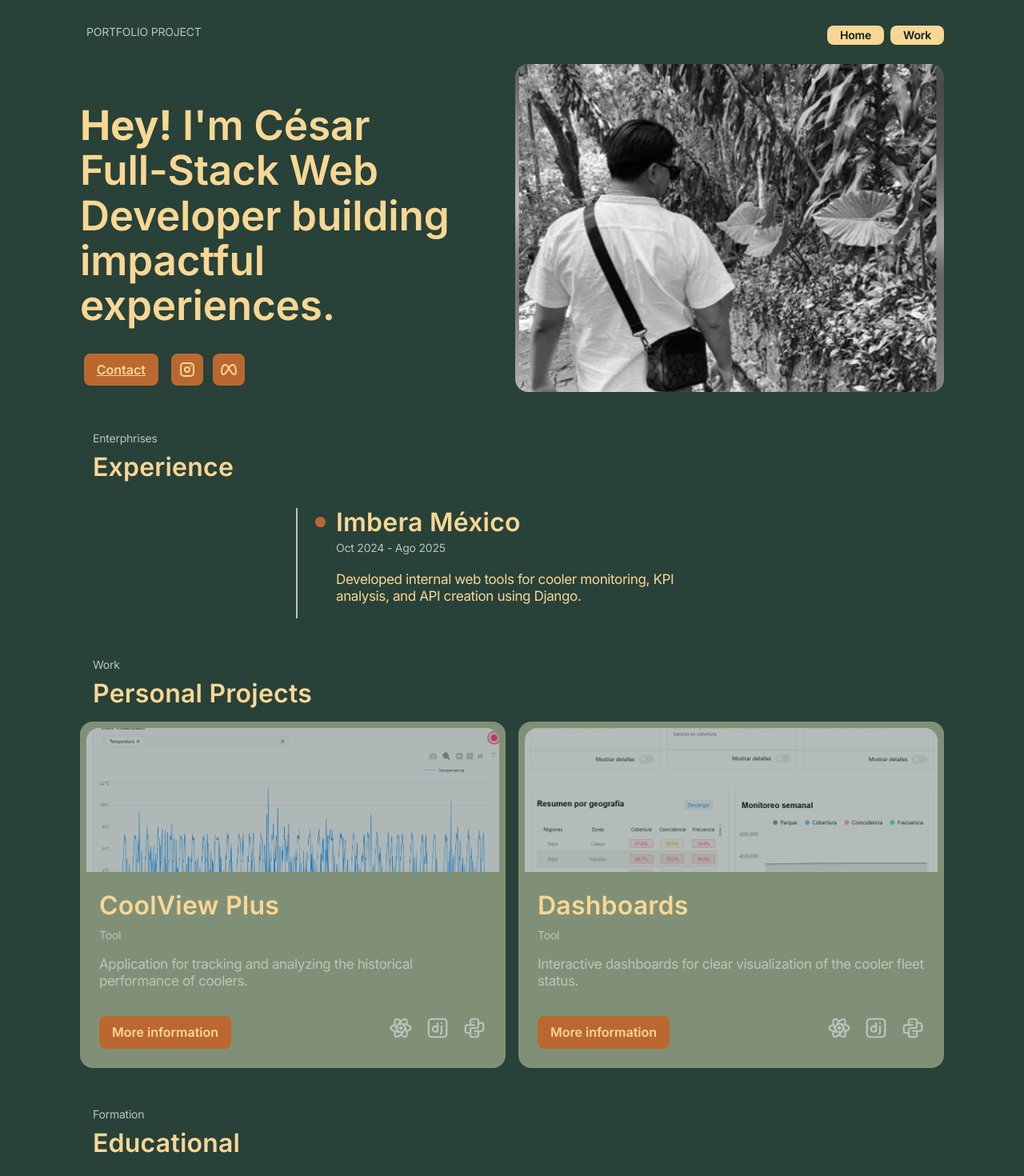
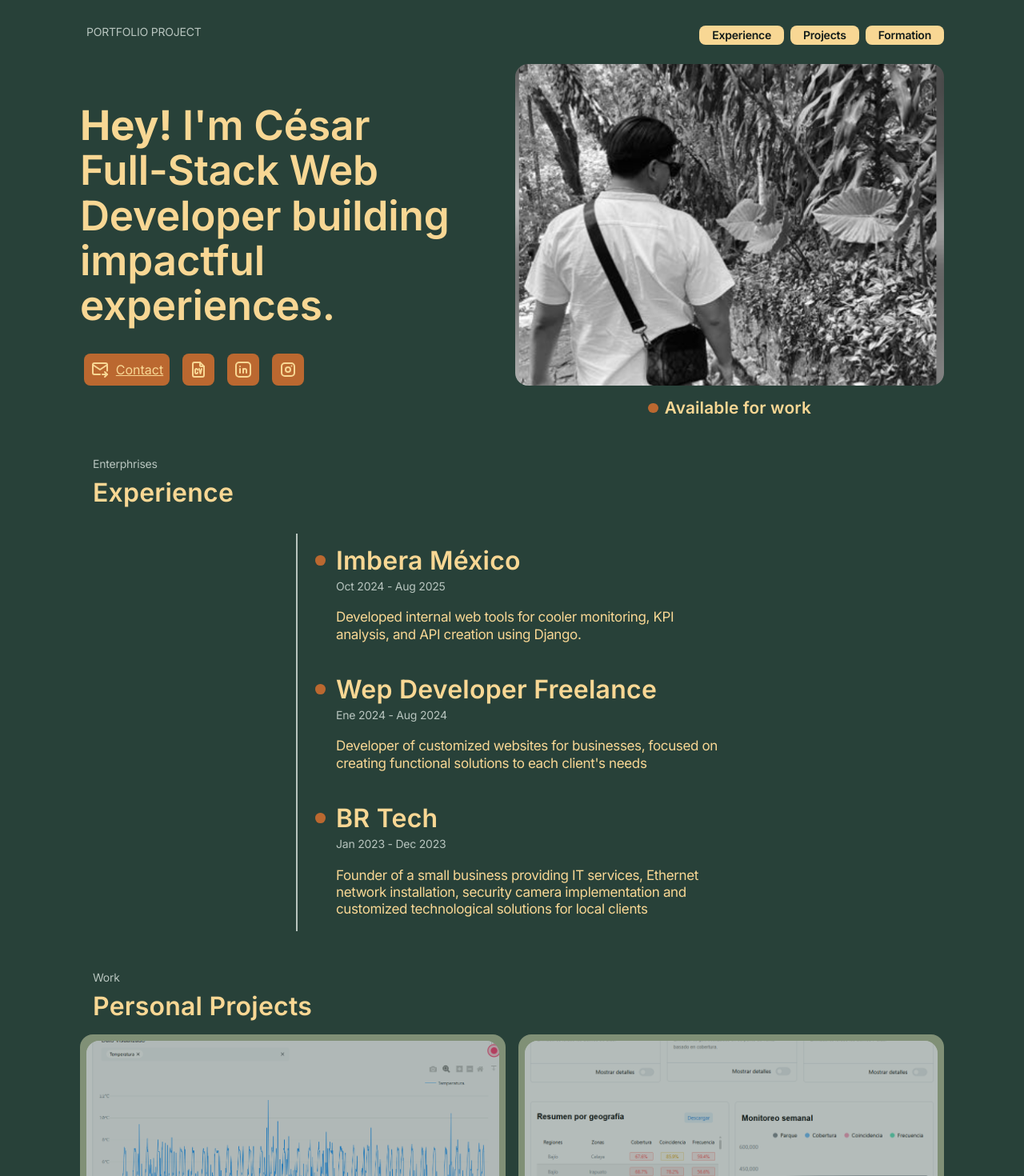
Before and after one commit to CESARBR2025/portfolio, a React (Vite) app: page / in a window 1280 px wide. Shown: the top 1470 px of the page at 80% size. Built offline with nearby package versions, Linux system fonts and the light colour scheme.

Commit message:
Changes in home and sections

```diff
--- a/src/components/Experience.tsx
+++ b/src/components/Experience.tsx
@@ -8,6 +8,7 @@ export const Experience = () => {
         display: "flex",
         alignItems: "center",
         justifyContent: "center",
+        gap: "3rem",
       }}
     >
       <div className="timeline">
@@ -15,10 +16,35 @@ export const Experience = () => {
           <div className="timeline-dot"></div>
           <div className="timeline-content">
             <h3 className="font-subtitle">Imbera México</h3>
-            <span className="font-text-mid">Oct 2024 - Ago 2025</span>
+            <span className="font-text-mid">Oct 2024 - Aug 2025</span>
             <p className="font-text" style={{ color: "#f8d794" }}>
               Developed internal web tools for cooler monitoring, KPI analysis,
               and API creation using Django.
+            </p>
+          </div>
+        </div>
+
+        <div className="timeline-item" style={{ marginTop: "2.5rem" }}>
+          <div className="timeline-dot"></div>
+          <div className="timeline-content">
+            <h3 className="font-subtitle">Wep Developer Freelance</h3>
+            <span className="font-text-mid">Ene 2024 - Aug 2024</span>
+            <p className="font-text" style={{ color: "#f8d794" }}>
+              Developer of customized websites for businesses, focused on
+              creating functional solutions to each client's needs
+            </p>
+          </div>
+        </div>
+
+        <div className="timeline-item" style={{ marginTop: "2.5rem" }}>
+          <div className="timeline-dot"></div>
+          <div className="timeline-content">
+            <h3 className="font-subtitle">BR Tech </h3>
+            <span className="font-text-mid">Jan 2023 - Dec 2023</span>
+            <p className="font-text" style={{ color: "#f8d794" }}>
+              Founder of a small business providing IT services, Ethernet
+              network installation, security camera implementation and
+              customized technological solutions for local clients
             </p>
           </div>
         </div>
--- a/src/components/Home.tsx
+++ b/src/components/Home.tsx
@@ -1,6 +1,7 @@
 import "../index.css";
 import { SocialBtn } from "./SocialBtn";
 import profile from "../assets/photos/profile.png";
+import profile_cv from "../assets/photos/profile-cv.jpg";
 
 export const Home = () => {
   return (
@@ -31,7 +32,14 @@ export const Home = () => {
       </div>
       <div
         style={{
-          flex: " 1 1 300px",
+          flex: "1 1 300px",
+          display: "flex",
+          flexDirection: "column",
+          gap: "1rem",
+        }}
+      >
+        <div
+          style={{
             backgroundImage: `url(${profile})`,
             aspectRatio: "4/3",
             backgroundSize: "cover",
@@ -39,6 +47,29 @@ export const Home = () => {
             borderRadius: "1rem",
           }}
         ></div>
+
+        <div
+          style={{
+            display: "flex",
+            flexDirection: "row", // apila dot y texto verticalmente
+            alignItems: "center", // centra horizontalmente
+            justifyContent: "center",
+            gap: "0.5rem", // separación pequeña entre dot y texto
+          }}
+        >
+          <span
+            style={{
+              width: "0.8rem",
+              height: "0.8rem",
+              borderRadius: "50%",
+              backgroundColor: "#BB6830",
+            }}
+          ></span>
+          <div className="font-subtitle" style={{ fontSize: "1.3rem" }}>
+            Available for work
+          </div>
+        </div>
+      </div>
     </section>
   );
 };
--- a/src/components/SocialBtn.tsx
+++ b/src/components/SocialBtn.tsx
@@ -1,6 +1,24 @@
 import "../index.css";
-import { IconBrandInstagram, IconBrandMeta } from "@tabler/icons-react";
+import {
+  IconBrandInstagram,
+  IconFileCv,
+  IconMailForward,
+  IconBrandLinkedin,
+} from "@tabler/icons-react";
+
+import cv from "../assets/documents/cv.pdf";
+
 export const SocialBtn = () => {
+  //Funcion para descargar cv
+  const handleDownloadCv = () => {
+    const link = document.createElement("a");
+    link.href = cv;
+    link.download = "CesarIvanCV.pdf";
+    document.body.appendChild(link);
+    link.click();
+    document.body.removeChild(link);
+  };
+
   return (
     <div
       style={{
@@ -12,14 +30,34 @@ export const SocialBtn = () => {
         padding: "0.5rem 0.3rem",
       }}
     >
-      <a
-        href="mailto:barcenasrosalescesarivan@gmail.com?subject=Contacto%20desde%20mi%20portafolio&body=Hola,%20quiero%20saber%20más%20sobre%20tu%20trabajo."
-        className="btn-contact"
+      <div
+        className="btn-contact-social"
+        style={{ display: "flex", gap: "0.5rem" }}
       >
-        Contact
-      </a>
+        <IconMailForward />
+        <a
+          href="mailto:barcenasrosalescesarivan@gmail.com?subject=Contacto%20desde%20mi%20portafolio&body=Hola,%20quiero%20saber%20más%20sobre%20tu%20trabajo."
+          style={{ color: "#F8D794" }}
+        >
+          Contact
+        </a>
+      </div>
 
       {/*Botones sociales*/}
+      <div onClick={handleDownloadCv} className="btn-contact-social">
+        <IconFileCv />
+      </div>
+      <div
+        onClick={() =>
+          window.open(
+            "https://www.linkedin.com/in/cesar-ivan-barcenas-rosales-a74a83378",
+            "_blank"
+          )
+        }
+        className="btn-contact-social"
+      >
+        <IconBrandLinkedin stroke={2} style={{ height: "1.5rem" }} />
+      </div>
       <div
         style={{
           display: "flex",
@@ -35,14 +73,6 @@ export const SocialBtn = () => {
         >
           <IconBrandInstagram stroke={2} style={{ height: "1.5rem" }} />
         </div>
-        <div
-          onClick={() =>
-            window.open("https://facebook.com/cesar.rosales.73550 ", "_blank")
-          }
-          className="btn-contact-social"
-        >
-          <IconBrandMeta stroke={2} style={{ height: "1.5rem" }} />
-        </div>
       </div>
     </div>
   );
--- a/src/index.css
+++ b/src/index.css
@@ -255,6 +255,7 @@ align-self: flex-start;
 
 .timeline-item {
   position: relative;
+  margin-top: 1rem;
 }
 
 .timeline-dot{
@@ -280,7 +281,7 @@ align-self: flex-start;
   flex-direction: column;
   border-left: 2px solid #f8d794;
   padding-left: 0.8rem;
-  align-items: center;
+
 
 }
 
--- a/src/pages/portafolio/Portafolio.tsx
+++ b/src/pages/portafolio/Portafolio.tsx
@@ -57,17 +57,23 @@ export const Portafolio = () => {
               }}
             >
               <div
-                onClick={() => scrollToSection("home")}
+                onClick={() => scrollToSection("experience")}
                 className="btn-header font-text-mid"
               >
-                <p>Home</p>
+                <p>Experience</p>
+              </div>
+              <div
+                onClick={() => scrollToSection("projects")}
+                className="btn-header font-text-mid"
+              >
+                <p>Projects</p>
               </div>
 
               <div
-                onClick={() => scrollToSection("work")}
+                onClick={() => scrollToSection("formation")}
                 className="btn-header font-text-mid"
               >
-                <p>Work</p>
+                <p>Formation</p>
               </div>
             </div>
           </div>
@@ -91,7 +97,7 @@ export const Portafolio = () => {
           <div className="font-subtitle">Experience</div>
         </section>
 
-        <section id="work" style={{ flex: "5" }}>
+        <section id="experience" style={{ flex: "5" }}>
           <Experience />
         </section>
         <section
@@ -108,7 +114,7 @@ export const Portafolio = () => {
           <div className="font-subtitle">Personal Projects</div>
         </section>
 
-        <section id="work" style={{ flex: "5" }}>
+        <section id="projects" style={{ flex: "5" }}>
           <Projects />
         </section>
 
@@ -126,7 +132,7 @@ export const Portafolio = () => {
           <div className="font-subtitle">Educational</div>
         </section>
         <section
-          id="educational"
+          id="formation"
           style={{ flex: "2", display: "flex", justifyContent: "center" }}
         >
           <Educational />
```
Also changed, not shown: src/assets/photos/profile-cv.jpg (added), 1 other file (tests, documents, lock files or other folders). Lines whose indentation alone changed are shown as unchanged.
